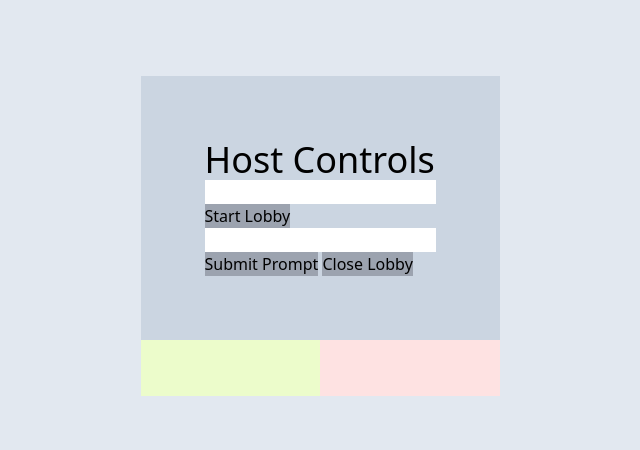
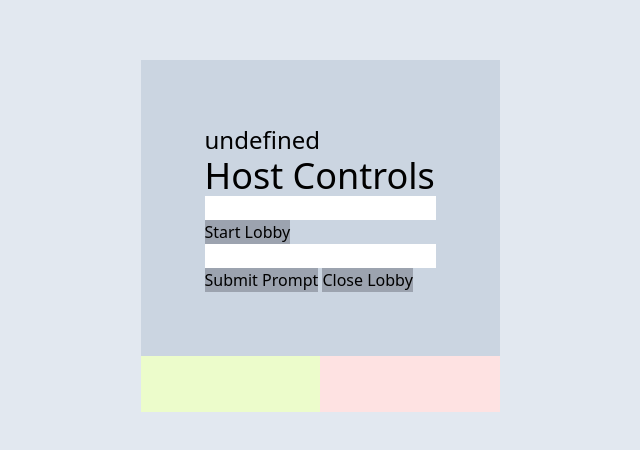
Before and after one commit to Van-x2/LectionFrontHost, a SvelteKit app in the folder host/: page / in a window 1280 px wide. Shown: the part 164-614 px from the top of the page, without its empty margins (320-960 px from the left). Built offline with nearby package versions, Linux system fonts and the light colour scheme.

Commit message:
added joincode visibility without using console

```diff
--- a/host/src/routes/+page.svelte
+++ b/host/src/routes/+page.svelte
@@ -141,6 +141,7 @@
 <div class="w-screen h-screen bg-slate-200 flex items-center justify-center">
   <div>
     <div class="p-16 bg-slate-300">
+      <p class="text-2xl">{joincode}</p>
       <p class="text-4xl">Host Controls</p>
       <input type="text" bind:value={inputField}>
       <br>
```
